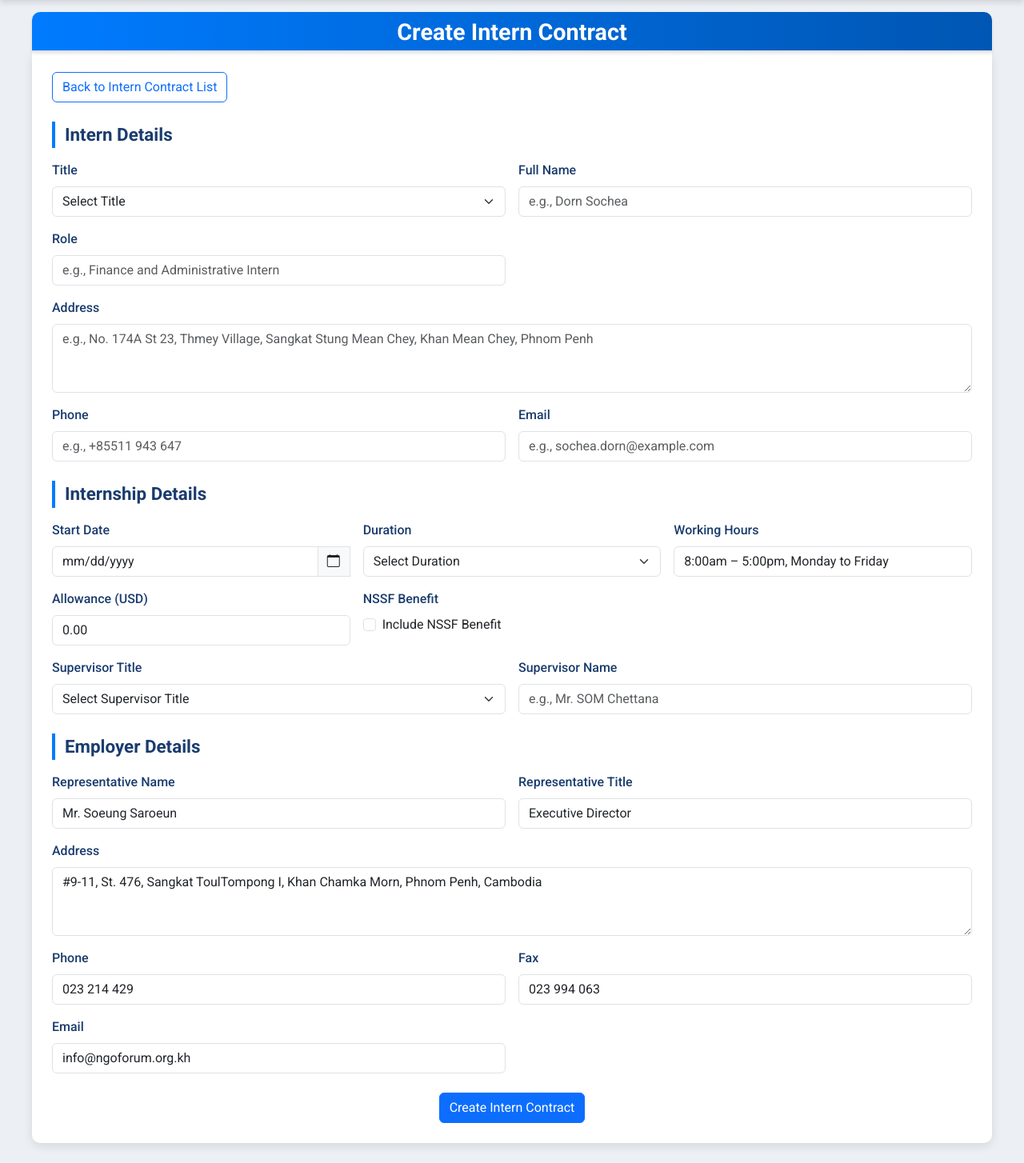
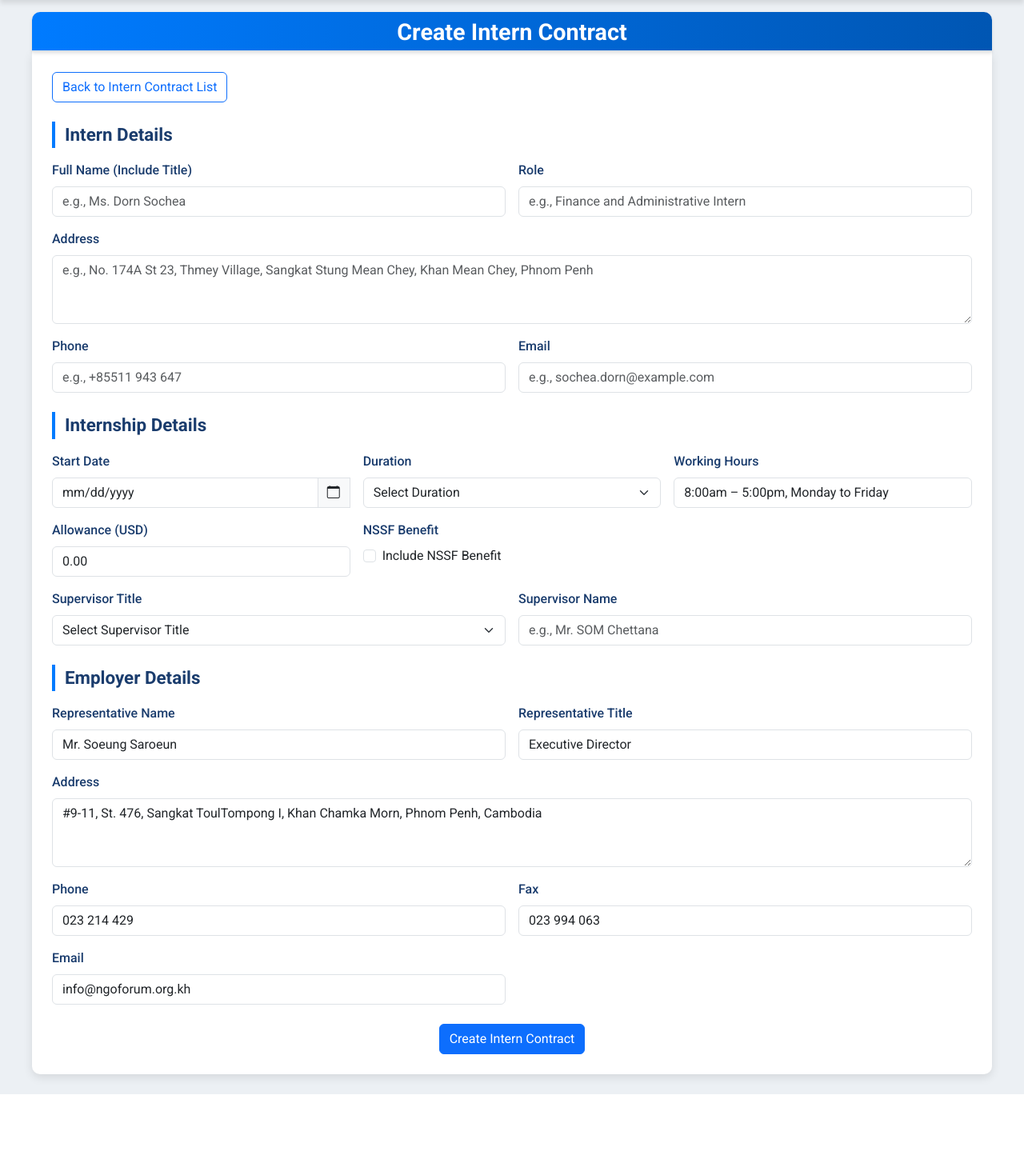
Before and after one commit to Chhea012/automated_system, a Flask app: page /interns/create in a window 1280 px wide. Shown: the part 109-1563 px from the top of the page at 80% size. After the commit the page ends 1477 px from the top, so only its background shows below. Run offline with Flask 3, Linux system fonts and the light colour scheme; the visitor is signed in with stand-in values (Sample User, id 1); parts of the project's set-up code (start-up, migrations or seed data) failed here and were passed over.

Commit message:
feature : update the template docx file and update the code on the backend and frontend code intern for the contract list create remove the title [ASC-264]

```diff
--- a/app/models/interns.py
+++ b/app/models/interns.py
@@ -7,8 +7,7 @@ class Intern(db.Model):
     __table_args__ = {'extend_existing': True}
 
     id = db.Column(db.String(36), primary_key=True, default=lambda: str(uuid.uuid4()))
-    intern_title = db.Column(db.String(10), default='')  # e.g., Mr., Ms.
-    intern_name = db.Column(db.String(255), nullable=False)  # Full name of intern
+    intern_name = db.Column(db.String(255), nullable=False)  # Full name including title, e.g., "Ms. Dorn Sochea"
     intern_role = db.Column(db.String(255), nullable=False)  # e.g., Finance and Administrative Intern
     intern_address = db.Column(db.Text, default='')  # Intern's address
     intern_phone = db.Column(db.String(20), default='')  # Intern's phone number
@@ -17,7 +16,7 @@ class Intern(db.Model):
     duration = db.Column(db.String(50), nullable=False)  # e.g., "3 months"
     end_date = db.Column(db.Date, nullable=False)  # Internship end date
     working_hours = db.Column(db.String(100), default='8:00am – 5:00pm, Monday to Friday')
-    allowance_amount = db.Column(db.Numeric(10, 2), default=0.0)  # Allowance in USD, 0.0 if none
+    allowance_amount = db.Column(db.Numeric(10, 2), default=0.0)  # Allowance in USD
     has_nssf = db.Column(db.Boolean, default=False)  # Whether NSSF benefit applies
     supervisor_info = db.Column(db.JSON, default=lambda: {})  # e.g., {"title": "MACOR Program Manager", "name": "Mr. SOM Chettana"}
     employer_representative_name = db.Column(db.String(100), default='Mr. Soeung Saroeun')
@@ -49,7 +48,6 @@ class Intern(db.Model):
         supervisor_info = self.supervisor_info if isinstance(self.supervisor_info, dict) else {}
         return {
             'id': self.id or '',
-            'intern_title': self.intern_title or '',
             'intern_name': self.intern_name or '',
             'intern_role': self.intern_role or '',
             'intern_address': self.intern_address or '',
--- a/app/routes/interns.py
+++ b/app/routes/interns.py
@@ -9,7 +9,7 @@ import io
 import os
 import zipfile
 from markupsafe import Markup
-import mammoth  # For DOCX to HTML preview
+import mammoth
 
 interns_bp = Blueprint('interns', __name__)
 
@@ -90,8 +90,7 @@ def create():
             has_nssf = request.form.get('has_nssf') == 'on'
 
             new_intern = Intern(
-                intern_title=request.form['intern_title'],
-                intern_name=request.form['intern_name'],
+                intern_name=request.form['intern_name'],  # Full name including title
                 intern_role=request.form['intern_role'],
                 intern_address=request.form['intern_address'],
                 intern_phone=request.form['intern_phone'],
@@ -149,7 +148,6 @@ def update(id):
 
     if request.method == 'POST':
         try:
-            intern.intern_title = request.form['intern_title']
             intern.intern_name = request.form['intern_name']
             intern.intern_role = request.form['intern_role']
             intern.intern_address = request.form['intern_address']
--- a/app/templates/interns/create.html
+++ b/app/templates/interns/create.html
@@ -19,38 +19,35 @@
             <div class="section-header">Intern Details</div>
             <div class="row g-3">
                 <div class="col-md-6">
-                    <label for="intern_title" class="form-label">Title</label>
-                    <select class="form-select" id="intern_title" name="intern_title" required>
-                        <option value="" disabled {{ 'selected' if not form_data.intern_title }}>Select Title</option>
-                        <option value="Mr." {{ 'selected' if form_data.intern_title == 'Mr.' }}>Mr.</option>
-                        <option value="Ms." {{ 'selected' if form_data.intern_title == 'Ms.' }}>Ms.</option>
-                        <option value="Dr." {{ 'selected' if form_data.intern_title == 'Dr.' }}>Dr.</option>
-                    </select>
-                    <div class="invalid-feedback">Please select a title.</div>
-                </div>
-                <div class="col-md-6">
-                    <label for="intern_name" class="form-label">Full Name</label>
-                    <input type="text" class="form-control" id="intern_name" name="intern_name" value="{{ form_data.intern_name | default('') }}" placeholder="e.g., Dorn Sochea" required pattern="[a-zA-Z\s\.]+">
-                    <div class="invalid-feedback">Please enter a valid name (letters, spaces, periods).</div>
+                    <label for="intern_name" class="form-label">Full Name (Include Title)</label>
+                    <input type="text" class="form-control" id="intern_name" name="intern_name"
+                           value="{{ form_data.intern_name | default('') }}"
+                           placeholder="e.g., Ms. Dorn Sochea" required pattern="[a-zA-Z\s\.]+">
+                    <div class="invalid-feedback">Please enter a valid full name (including title).</div>
                 </div>
                 <div class="col-md-6">
                     <label for="intern_role" class="form-label">Role</label>
-                    <input type="text" class="form-control" id="intern_role" name="intern_role" value="{{ form_data.intern_role | default('') }}" placeholder="e.g., Finance and Administrative Intern" required>
+                    <input type="text" class="form-control" id="intern_role" name="intern_role"
+                           value="{{ form_data.intern_role | default('') }}" placeholder="e.g., Finance and Administrative Intern" required>
                     <div class="invalid-feedback">Please enter the intern role.</div>
                 </div>
                 <div class="col-12">
                     <label for="intern_address" class="form-label">Address</label>
-                    <textarea class="form-control" id="intern_address" name="intern_address" rows="3" placeholder="e.g., No. 174A St 23, Thmey Village, Sangkat Stung Mean Chey, Khan Mean Chey, Phnom Penh">{{ form_data.intern_address | default('') }}</textarea>
+                    <textarea class="form-control" id="intern_address" name="intern_address" rows="3"
+                              placeholder="e.g., No. 174A St 23, Thmey Village, Sangkat Stung Mean Chey, Khan Mean Chey, Phnom Penh">{{ form_data.intern_address | default('') }}</textarea>
                     <div class="invalid-feedback">Please enter the intern's address.</div>
                 </div>
                 <div class="col-md-6">
                     <label for="intern_phone" class="form-label">Phone</label>
-                    <input type="tel" class="form-control" id="intern_phone" name="intern_phone" value="{{ form_data.intern_phone | default('') }}" placeholder="e.g., +85511 943 647" pattern="\+?\d{1,4}([-.\s]?\d{1,4}){2,3}">
+                    <input type="tel" class="form-control" id="intern_phone" name="intern_phone"
+                           value="{{ form_data.intern_phone | default('') }}" placeholder="e.g., +85511 943 647"
+                           pattern="\+?\d{1,4}([-.\s]?\d{1,4}){2,3}">
                     <div class="invalid-feedback">Please enter a valid phone number.</div>
                 </div>
                 <div class="col-md-6">
                     <label for="intern_email" class="form-label">Email</label>
-                    <input type="email" class="form-control" id="intern_email" name="intern_email" value="{{ form_data.intern_email | default('') }}" placeholder="e.g., sochea.dorn@example.com">
+                    <input type="email" class="form-control" id="intern_email" name="intern_email"
+                           value="{{ form_data.intern_email | default('') }}" placeholder="e.g., sochea.dorn@example.com">
                     <div class="invalid-feedback">Please enter a valid email address.</div>
                 </div>
             </div>
@@ -61,7 +58,8 @@
                 <div class="col-md-4">
                     <label for="start_date" class="form-label">Start Date</label>
                     <div class="input-group">
-                        <input type="date" class="form-control" id="start_date" name="start_date" value="{{ form_data.start_date | default('') }}" required>
+                        <input type="date" class="form-control" id="start_date" name="start_date"
+                               value="{{ form_data.start_date | default('') }}" required>
                         <span class="input-group-text"><i class="bi bi-calendar"></i></span>
                         <div class="invalid-feedback">Please select a start date.</div>
                     </div>
@@ -78,18 +76,21 @@
                 </div>
                 <div class="col-md-4">
                     <label for="working_hours" class="form-label">Working Hours</label>
-                    <input type="text" class="form-control" id="working_hours" name="working_hours" value="{{ form_data.working_hours | default('8:00am – 5:00pm, Monday to Friday') }}" required>
+                    <input type="text" class="form-control" id="working_hours" name="working_hours"
+                           value="{{ form_data.working_hours | default('8:00am – 5:00pm, Monday to Friday') }}" required>
                     <div class="invalid-feedback">Please enter working hours.</div>
                 </div>
                 <div class="col-md-4">
                     <label for="allowance_amount" class="form-label">Allowance (USD)</label>
-                    <input type="number" class="form-control" id="allowance_amount" name="allowance_amount" value="{{ form_data.allowance_amount | default('0.00') }}" min="0" step="0.01">
+                    <input type="number" class="form-control" id="allowance_amount" name="allowance_amount"
+                           value="{{ form_data.allowance_amount | default('0.00') }}" min="0" step="0.01">
                     <div class="invalid-feedback">Please enter a valid allowance amount.</div>
                 </div>
                 <div class="col-md-4">
                     <label for="has_nssf" class="form-label">NSSF Benefit</label>
                     <div class="form-check">
-                        <input class="form-check-input" type="checkbox" id="has_nssf" name="has_nssf" {{ 'checked' if form_data.has_nssf }}>
+                        <input class="form-check-input" type="checkbox" id="has_nssf" name="has_nssf"
+                               {{ 'checked' if form_data.has_nssf }}>
                         <label class="form-check-label" for="has_nssf">Include NSSF Benefit</label>
                     </div>
                 </div>
@@ -108,7 +109,8 @@
                 </div>
                 <div class="col-md-6">
                     <label for="supervisor_name" class="form-label">Supervisor Name</label>
-                    <input type="text" class="form-control" id="supervisor_name" name="supervisor_name" value="{{ form_data.supervisor_info.name | default('') }}" placeholder="e.g., Mr. SOM Chettana" required pattern="[a-zA-Z\s\.]+">
+                    <input type="text" class="form-control" id="supervisor_name" name="supervisor_name"
+                           value="{{ form_data.supervisor_info.name | default('') }}" placeholder="e.g., Mr. SOM Chettana" required pattern="[a-zA-Z\s\.]+">
                     <div class="invalid-feedback">Please enter a valid supervisor name.</div>
                 </div>
             </div>
@@ -118,12 +120,14 @@
             <div class="row g-3">
                 <div class="col-md-6">
                     <label for="employer_representative_name" class="form-label">Representative Name</label>
-                    <input type="text" class="form-control" id="employer_representative_name" name="employer_representative_name" value="{{ form_data.employer_representative_name | default('Mr. Soeung Saroeun') }}" required pattern="[a-zA-Z\s\.]+">
+                    <input type="text" class="form-control" id="employer_representative_name" name="employer_representative_name"
+                           value="{{ form_data.employer_representative_name | default('Mr. Soeung Saroeun') }}" required pattern="[a-zA-Z\s\.]+">
                     <div class="invalid-feedback">Please enter a valid representative name.</div>
                 </div>
                 <div class="col-md-6">
                     <label for="employer_representative_title" class="form-label">Representative Title</label>
-                    <input type="text" class="form-control" id="employer_representative_title" name="employer_representative_title" value="{{ form_data.employer_representative_title | default('Executive Director') }}" required>
+                    <input type="text" class="form-control" id="employer_representative_title" name="employer_representative_title"
+                           value="{{ form_data.employer_representative_title | default('Executive Director') }}" required>
                     <div class="invalid-feedback">Please enter the representative title.</div>
                 </div>
                 <div class="col-12">
@@ -133,16 +137,19 @@
                 </div>
                 <div class="col-md-6">
                     <label for="employer_phone" class="form-label">Phone</label>
-                    <input type="tel" class="form-control" id="employer_phone" name="employer_phone" value="{{ form_data.employer_phone | default('023 214 429') }}" pattern="\+?\d{1,4}([-.\s]?\d{1,4}){2,3}" required>
+                    <input type="tel" class="form-control" id="employer_phone" name="employer_phone"
+                           value="{{ form_data.employer_phone | default('023 214 429') }}" pattern="\+?\d{1,4}([-.\s]?\d{1,4}){2,3}" required>
                     <div class="invalid-feedback">Please enter a valid phone number.</div>
                 </div>
                 <div class="col-md-6">
                     <label for="employer_fax" class="form-label">Fax</label>
-                    <input type="text" class="form-control" id="employer_fax" name="employer_fax" value="{{ form_data.employer_fax | default('023 994 063') }}">
+                    <input type="text" class="form-control" id="employer_fax" name="employer_fax"
+                           value="{{ form_data.employer_fax | default('023 994 063') }}">
                 </div>
                 <div class="col-md-6">
                     <label for="employer_email" class="form-label">Email</label>
-                    <input type="email" class="form-control" id="employer_email" name="employer_email" value="{{ form_data.employer_email | default('info@ngoforum.org.kh') }}">
+                    <input type="email" class="form-control" id="employer_email" name="employer_email"
+                           value="{{ form_data.employer_email | default('info@ngoforum.org.kh') }}">
                     <div class="invalid-feedback">Please enter a valid email address.</div>
                 </div>
             </div>
```
Also changed, not shown: app/templates/interns/update.html (+41 -36 lines), 1 other file. Lines whose indentation alone changed are shown as unchanged.
